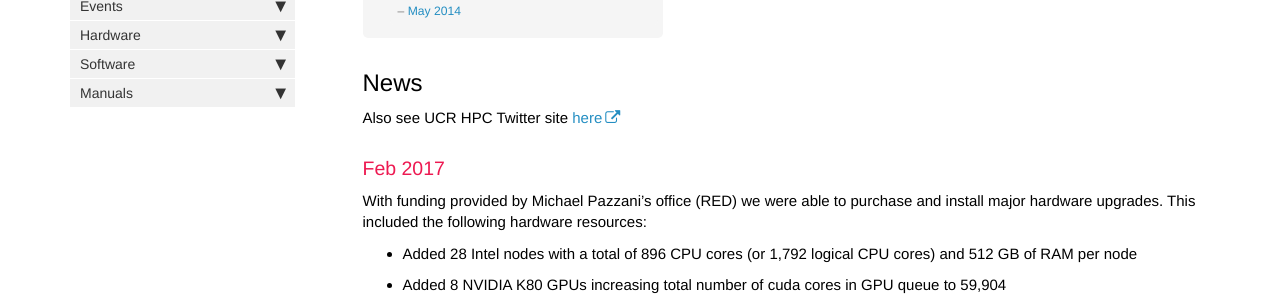
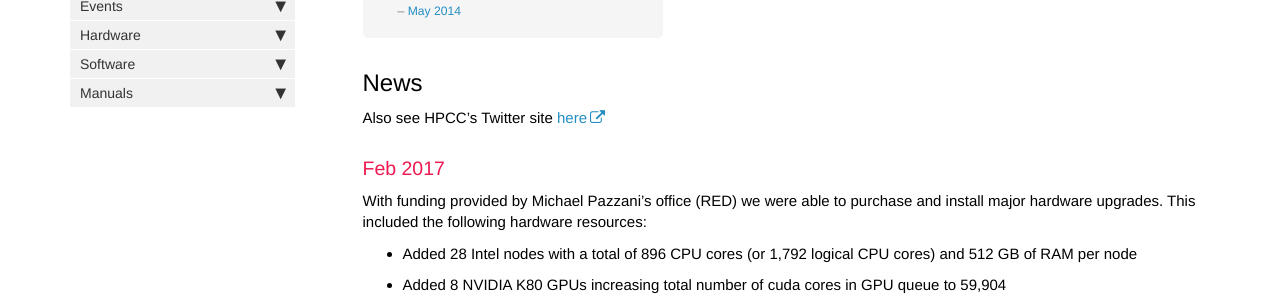
Before and after one commit to tgirke/rcf, a Jekyll site: the page built from news.md, in a window 1280 px wide and 900 px high. Shown: the part 334-634 px from the top of the window. Built offline with Jekyll 4.4.1, drawn with Linux system fonts in a browser that asks for light colours; nearby versions of some CDN libraries; comment, search, counter and statistics services are not loaded.

Commit message:
content edits

```diff
--- a/news.md
+++ b/news.md
@@ -5,7 +5,7 @@ title: News
 
 ## News
 
-Also see UCR HPC Twitter site [here](https://twitter.com/UCR_HPCC)
+Also see HPCC's Twitter site [here](https://twitter.com/UCR_HPCC)
 
 ### Feb 2017
 
```
